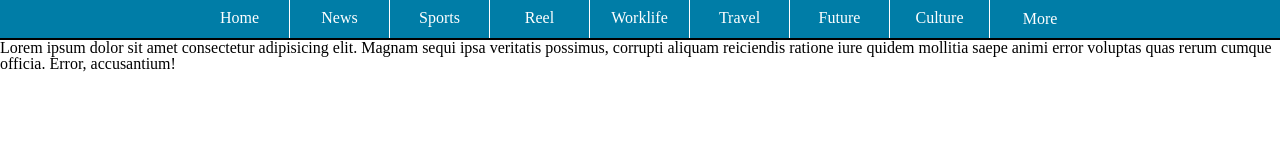
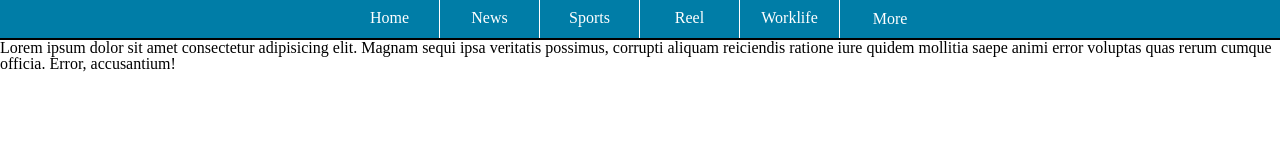
Before and after one commit to lufere/dynamic-user-interfaces, a plain HTML site: page index.html in a window 1280 px wide. Drawn offline with Linux system fonts and the light colour scheme.

Commit message:
Can now render a set amount of categories on the bar

```diff
--- a/css/style.css
+++ b/css/style.css
@@ -47,7 +47,7 @@ header{
     padding: 0 10px;
 }
 
-.dropdown ul li{
+.dropdown ul li, .dropdown ul a{
     border: 1px solid black;
     height: 40px;
     display: flex;
--- a/index.html
+++ b/index.html
@@ -8,8 +8,8 @@
 
     <body>
         <header>
-            <div class = "navItem">
-                <a>Home </a>
+            <!-- <div class = "navItem">
+                <a>Home</a>
             </div>
             <div class = "navItem">
                 <a>News</a>
@@ -32,15 +32,17 @@
             <div class = "navItem">
                 <a>Culture</a>
             </div>
+            <div class = "navItem">
+                <a>Music</a>
+            </div>
             <div class = "dropdown">
                 <p class = "dropBtn">More</p>
                 <ul class = "hide">
-                    <li>Item 1</li>
-                    <li>Item 2</li>
-                    <li>Item 3</li>
-                    <li>Item 4</li>
+                    <a>Tv</a>
+                    <a>Weather</a>
+                    <a>Sounds</a>
                 </ul>
-            </div>
+            </div> -->
         </header>
         <p>
             Lorem ipsum dolor sit amet consectetur adipisicing elit. Magnam sequi ipsa veritatis possimus, corrupti aliquam reiciendis ratione iure quidem mollitia saepe animi error voluptas quas rerum cumque officia. Error, accusantium!
--- a/js/script.js
+++ b/js/script.js
@@ -1,5 +1,35 @@
+let pageWidth = window.innerWidth;
+
+let sections = ["Home", "News", "Sports", "Reel", "Worklife", "Travel", "Future", "Culture", "Music", "Tv", "Weather", "Sounds"];
+
+// for (let section of sections){
+for (let i = 0 ; i<5 ; i++){
+    let categoryContainer = document.createElement("div");
+    categoryContainer.classList.add("navItem");
+    let categoryLink = document.createElement("a");
+    categoryContainer.appendChild(categoryLink);
+    categoryLink.innerHTML = sections[i];
+    document.querySelector("header").appendChild(categoryContainer);
+}
+let dropdown = document.createElement("div");
+dropdown.classList.add("dropdown");
+let dropLabel = document.createElement("p");
+dropLabel.innerHTML = "More";
+dropLabel.classList.add("dropBtn");
+let list = document.createElement("ul");
+list.classList.add("hide");
+let test = document.createElement("a");
+test.innerHTML = "works";
+list.appendChild(test);
+dropdown.appendChild(dropLabel);
+dropdown.appendChild(list);
+document.querySelector("header").appendChild(dropdown);
+// alert(window.innerWidth);
+
+let menu = document.querySelector(".dropdown ul");
+
+
 let dropBtn = document.querySelector(".dropBtn");
-let menu = document.querySelector(".dropdown ul")
 dropdown = document.querySelector("dropdown")
 dropBtn.addEventListener('mouseenter', function(){
     menu.classList.toggle("hide");
@@ -12,5 +42,3 @@ dropBtn.addEventListener('mouseleave', function(){
 menu.addEventListener('mouseleave', function(){
     menu.classList.toggle("hide");
 })
-
-// alert(window.innerWidth);
```
